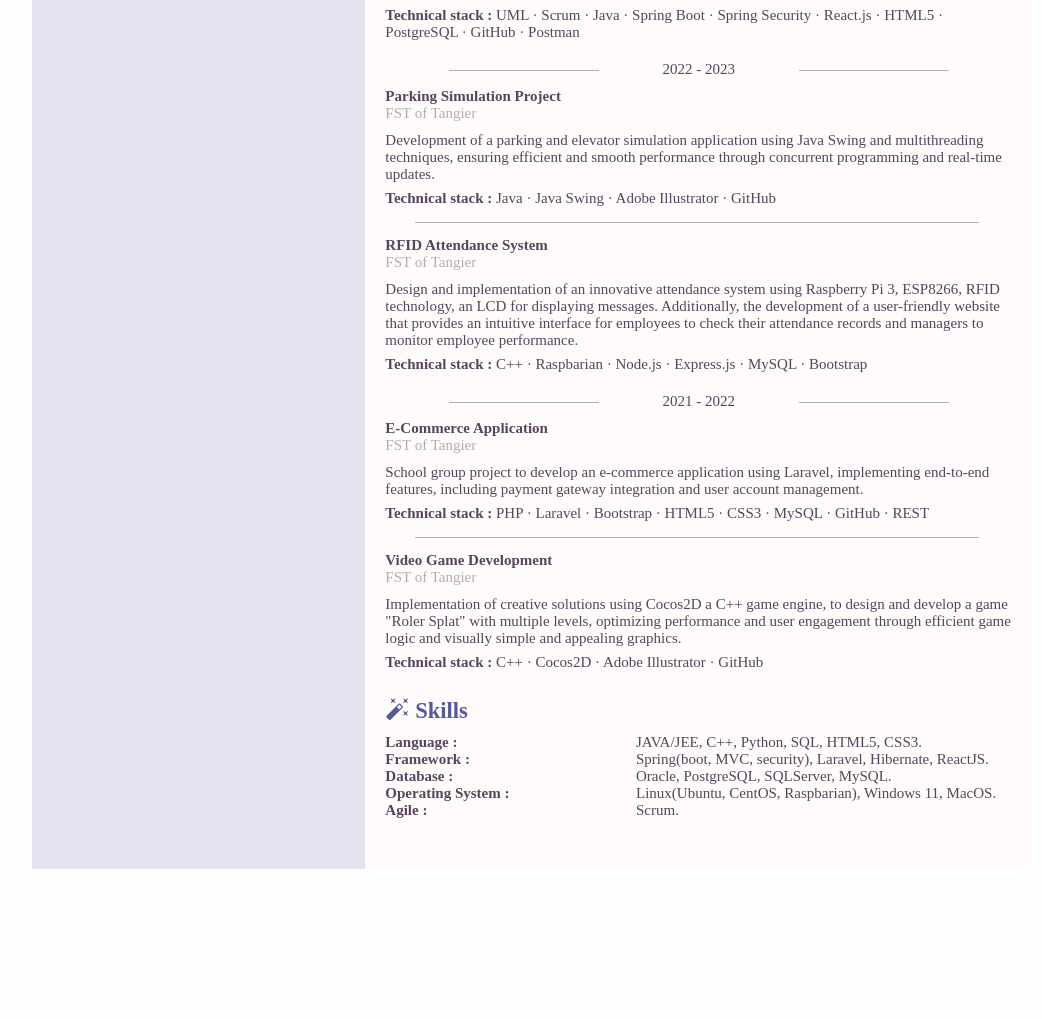
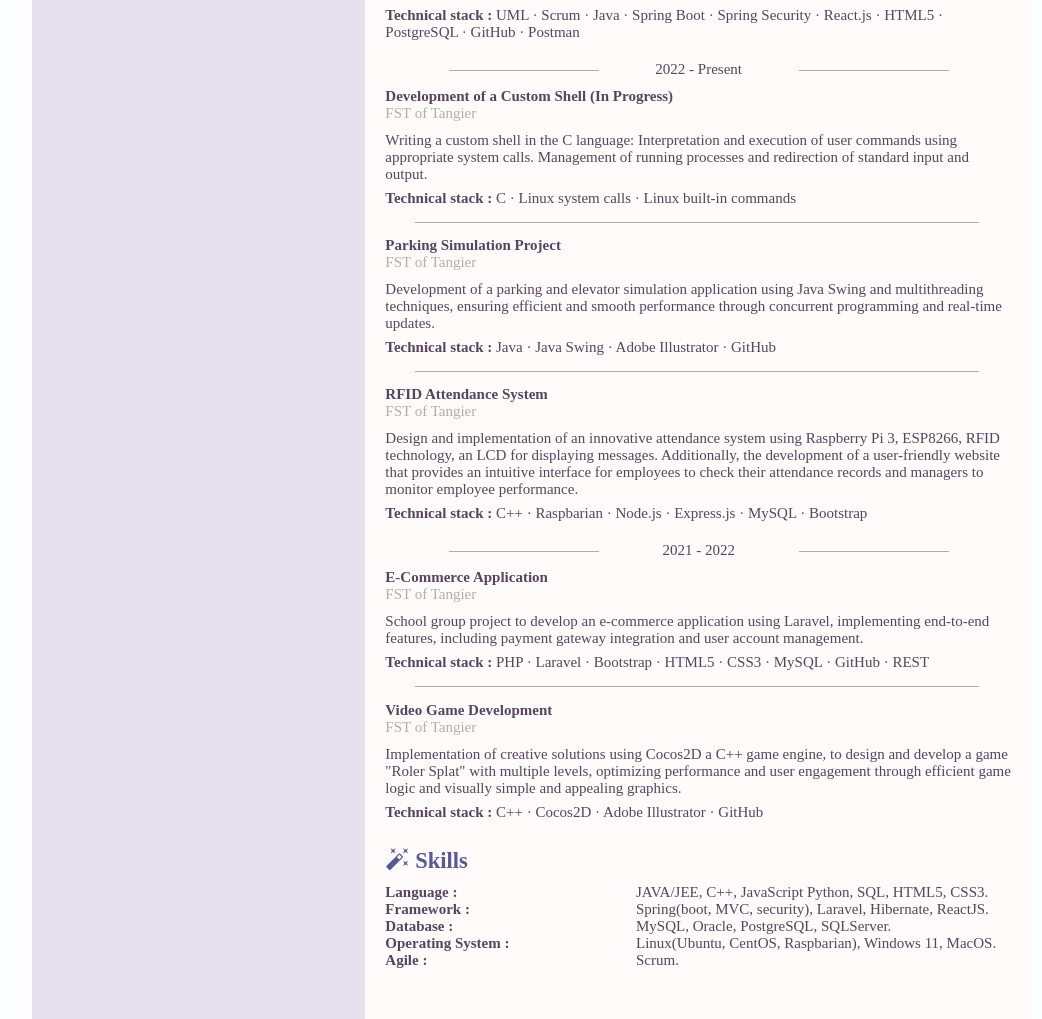
Before and after one commit to taflur/CV, a website: page index.html in a window 1280 px wide. Shown: the part 772-1791 px from the top of the page, without its empty margins (108-1150 px from the left). Before the commit the page ends 1641 px from the top, so only its background shows below. Drawn offline with Linux system fonts and the light colour scheme.

Commit message:
commit 4.0

```diff
--- a/index.html
+++ b/index.html
@@ -103,7 +103,14 @@
 					</ul>
                     <div class="env"><b>Technical stack : </b>
 					UML · Scrum · Java · Spring Boot · Spring Security · React.js · HTML5 · PostgreSQL · GitHub · Postman</div>
-				<div class="Dates">2022 - 2023</div>
+				<div class="Dates">2022 - Present</div>
+				<b>Development of a Custom Shell (In Progress)</b>
+                    <div class="Place">FST of Tangier</div>
+					<div>Writing a custom shell in the C language: Interpretation and execution of user commands using appropriate
+						 system calls. Management of running processes and redirection of standard input and output.</div>
+						<div class="env"><b>Technical stack : </b>
+							C · Linux system calls · Linux built-in commands</div>
+							<div class="bar"></div>
 					<b>Parking Simulation Project</b>
                     <div class="Place">FST of Tangier</div>
 					<div>Development of a parking and elevator simulation application using Java Swing and multithreading techniques,
@@ -146,9 +153,9 @@
                     <b>Agile :</b>
                 </div>
                 <div class="right-skills">
-                    JAVA/JEE, C++, Python, SQL, HTML5, CSS3.<br>
+                    JAVA/JEE, C++, JavaScript Python, SQL, HTML5, CSS3.<br>
 					Spring(boot, MVC, security), Laravel, Hibernate, ReactJS.<br>
-                    Oracle, PostgreSQL, SQLServer, MySQL.<br>
+                    MySQL, Oracle, PostgreSQL, SQLServer.<br>
                     Linux(Ubuntu, CentOS, Raspbarian), Windows 11, MacOS.<br>
                     Scrum.
                 </div>
```
